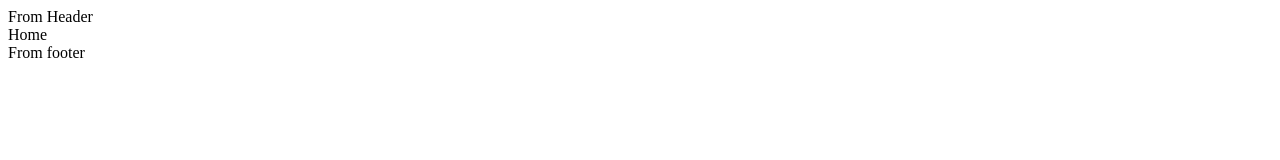
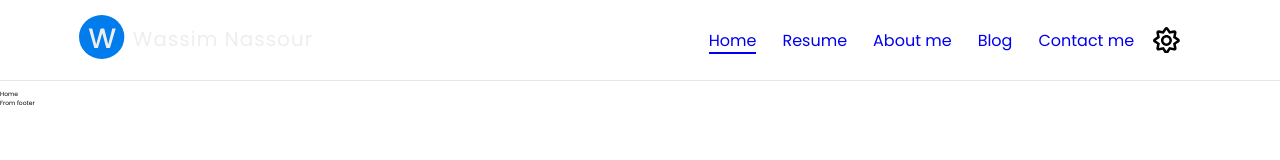
Before and after one commit to wassimnassour/wassim-portfolio, a Gatsby site: page / in a window 1280 px wide. Built offline with nearby package versions, Linux system fonts and the light colour scheme; Gatsby itself is replaced by a stand-in of ours.

Commit message:
add globel theme and theme and make header

```diff
--- a/src/components/header/header.jsx
+++ b/src/components/header/header.jsx
@@ -1,7 +1,74 @@
-import React from "react";
+import React, { useState, useEffect } from "react";
+import LogoDark from "../../images/LogoDark.svg";
+import LogoWhite from "../../images/LogoWhite.svg";
+import {
+  NavBarContainer,
+  LogoWrapper,
+  NavLinksWrapper,
+  A,
+  ThemeButton,
+  NavBarWrapper,
+  Wrapper,
+} from "./header.style";
+import { FaRegSun } from "react-icons/fa";
+import { globalHistory } from "@reach/router";
+import { pageLinks } from "../../constants/links";
 
 const Header = () => {
-	return <div> From Header</div>;
+  const linkTemplet = pageLinks.map(link => (
+    <li key={link.id}>
+      <A to={link.url} activeClassName="active">
+        {link.text}
+      </A>
+    </li>
+  ));
+  return (
+    <NavBarContainer>
+      <Wrapper>
+        <NavBarWrapper>
+          <LogoWrapper>
+            <A to="/">
+              <img src={LogoDark} alt="logo" />
+            </A>
+          </LogoWrapper>
+          <NavLinksWrapper>
+            <ul>{linkTemplet}</ul>
+            <ThemeButton className="button">
+              <FaRegSun />
+            </ThemeButton>
+          </NavLinksWrapper>
+        </NavBarWrapper>
+      </Wrapper>
+    </NavBarContainer>
+  );
 };
 
 export default Header;
+
+// const NavBar = ({  location, history }) => {
+// const [fixed, setFixed] = useState(false);
+// useEffect(() => {
+// 	window.addEventListener("scroll", setHeaderFixed);
+
+// 	return () => {
+// 		window.removeEventListener("scroll", setHeaderFixed);
+// 	};
+// }, []);
+// const setHeaderFixed = () => {
+// 	console.log(window.scrollY);
+
+// 	if (window.scrollY >= 50) {
+// 		setFixed(true);
+// 	} else {
+// 		setFixed(false);
+// 	}
+// };
+
+// 	const path = globalHistory.location.pathname === "/" ? true : false;
+
+// 	return (
+
+// 	);
+// };
+
+// export default NavBar;
--- a/src/components/header/header.style.js
+++ b/src/components/header/header.style.js
@@ -0,0 +1,89 @@
+import styled from "styled-components";
+import { Link } from "gatsby";
+
+export const NavBarContainer = styled.header`
+  margin-bottom: 1rem;
+  position: sticky;
+  top: 0;
+  width: 100%;
+  box-shadow: 0 0 1px 0px #6f6d6d;
+`;
+export const Wrapper = styled.div``;
+
+export const NavBarWrapper = styled.div`
+  margin: 0 auto;
+  display: flex;
+  justify-content: space-between;
+  max-width: 1202px;
+  color: ${({ theme }) => theme.color__white};
+  display: flex;
+  align-items: center;
+  height: 10vh;
+  padding: 2rem;
+  .position-fixed {
+    background: ${({ theme }) => theme.color__background};
+    font-size: 2rem;
+    z-inedx: 100;
+    ul li a {
+      color: red !important;
+    }
+  }
+`;
+
+export const LogoWrapper = styled.div`
+  font-size: 1.5rem;
+  padding-left: 2rem;
+  height: 5rem;
+  @media (max-width: ${({ theme }) => theme.breakpoint_lg}) {
+    font-size: 1.5rem;
+    padding-left: 1rem;
+  }
+`;
+export const NavLinksWrapper = styled.div`
+  display: flex;
+  align-items: center;
+  height: 6rem;
+  padding-right:3.5rem;
+  ul {
+    display: flex;
+    align-items: center;
+    li {
+      list-style: none;
+      margin: 1.3rem;
+      font-size: 1.5rem;
+      .active{
+       border-bottom: 2px solid ${({ theme }) => theme.color__primary};
+
+      }
+      a {
+
+      }
+    }
+  }
+
+
+  /* @media (max-width: ${({ theme }) => theme.breakpoint_lg}) {
+    display: none;
+  } */
+`;
+
+export const A = styled(Link)`
+  text-decoration: none;
+  color: ${({ path, theme }) =>
+    path ? theme.color__white : theme.color__text};
+  font-size: 1.6rem;
+  font-weight: 400;
+`;
+
+export const ThemeButton = styled.button`
+  background: transparent;
+  border: none;
+  color: ${({ path, theme }) =>
+    path ? theme.color__white : theme.color__text};
+  font-size: 4.3rem;
+
+  display: flex;
+  height: 3rem;
+  align-items: center;
+  outline: none;
+`;
--- a/src/components/layout/layout.jsx
+++ b/src/components/layout/layout.jsx
@@ -1,8 +1,11 @@
 import React from "react";
 import { Header, Footer } from "../index";
+import { GlobalStyle } from "../../globelStyle";
+
 const Layout = ({ children }) => {
   return (
     <>
+      <GlobalStyle />
       <Header />
       {children}
       <Footer />
--- /dev/null
+++ b/src/constants/links.js
@@ -0,0 +1,27 @@
+export const pageLinks = [
+  {
+    id: 1,
+    text: "Home",
+    url: "/",
+  },
+  {
+    id: 2,
+    text: "Resume",
+    url: "/resume/",
+  },
+  {
+    id: 3,
+    text: "About me",
+    url: "/about",
+  },
+  {
+    id: 4,
+    text: "Blog",
+    url: "/blog/",
+  },
+  {
+    id: 5,
+    text: "Contact me",
+    url: "/contact/",
+  },
+];
--- /dev/null
+++ b/src/globelStyle.js
@@ -0,0 +1,30 @@
+import { createGlobalStyle } from "styled-components";
+
+export const GlobalStyle = createGlobalStyle`
+  *,
+  *::after,
+  *::before {
+    box-sizing: border-box;
+        font-size:62.5%;
+  }
+  body {
+
+    height: 100vh;
+    overflow-x: hidden;
+     margin: 0;
+    padding: 0;
+    font-family: 'Poppins','Source Sans Pro', sans-serif;
+    transition: all 0.25s linear;
+    a{
+      text-decoration:none;
+
+    }
+    li{
+        list-style: none;
+    }
+    ul{
+      padding-left:0;
+    }
+  }`;
+/* background: ${({ theme }) => theme.color__background};
+    color: ${({ theme }) => theme.color__text};  */
--- a/src/pages/404.js
+++ b/src/pages/404.js
@@ -1,7 +1,8 @@
 import React from "react";
+import { Layout } from "../components/index";
 
 const Erorre = () => {
-	return <div>Error</div>;
+  return <div>Error</div>;
 };
 
 export default Erorre;
--- /dev/null
+++ b/src/theme.js
@@ -0,0 +1,39 @@
+export const darkTheme = {
+  color__white: "#EEE",
+  color__gray: "#6c757d",
+  color__gray__dark: "#464646",
+  color__primary__2: "#007bff",
+  color__primary: "#0274dc",
+  color__background: "#222222",
+  color__text: "#EEEE",
+  color__sub__text: "#eee",
+  color__footer: "#343a40",
+
+  // breakpoint
+  breakpoint_xs: 0,
+  breakpoint_sm: "576px",
+  breakpoint_md: "768px",
+  breakpoint_lg: "992px",
+  breakpoint_xl: "1200px",
+  shadow: " 0 5px 15px rgba(0, 0, 0, 0.3)",
+};
+
+export const lightTheme = {
+  color__white: "#EEE",
+  color__gray: "#6c757d",
+  color__footer: "#007bff",
+  color__primary__2: "#007bff",
+  color__primary: "#0274dc",
+  color__background: "#EEEEEE",
+  color__text: "#343a40",
+  color__gray__dark: "#464646",
+  color__sub__text: "#6b6b6b",
+
+  // breakpoint
+  breakpoint_xs: 0,
+  breakpoint_sm: "576px",
+  breakpoint_md: "768px",
+  breakpoint_lg: "992px",
+  breakpoint_xl: "1200px",
+  shadow: "0 5px 15px rgba(0, 0, 0, 0.3)",
+};
```
